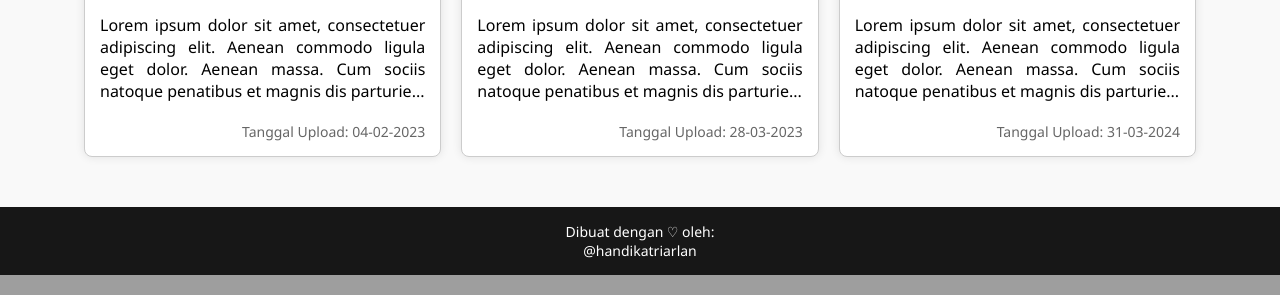
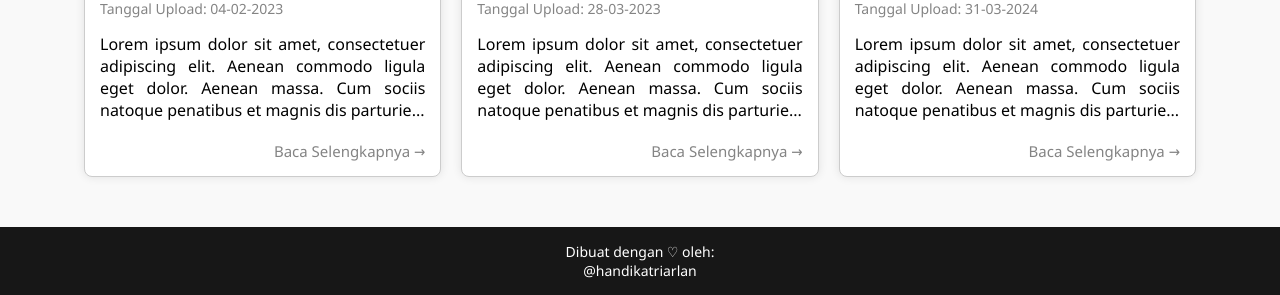
Before and after one commit to handikatriarlan/cerita-si3, a PHP site: page / in a window 1280 px wide. Shown: the part 1407-1702 px from the top of the page. Run offline with PHP 8.4, Linux system fonts and the light colour scheme; data comes from the database, SQL or seed files in the repository.

Commit message:
update post styling

```diff
--- a/assets/css/style.css
+++ b/assets/css/style.css
@@ -95,11 +95,30 @@ header a:hover {
 
 .post h3 {
     font-size: 20px;
-    margin-bottom: 10px;
+}
+
+.post h3:hover {
+
+}
+
+.posts-date {
+    font-size: 14px;
+    color: #848484;
+}
+
+.post .read-more {
+    font-size: 15px;
+    color: #848484;
+    text-align: right;
+    margin-top: 5px;
+}
+
+.post .read-more:hover {
+    font-weight: 500;
 }
 
 .post p {
-    margin-bottom: 20px;
+    margin: 15px 0;
     text-align: justify;
 }
 
@@ -107,14 +126,12 @@ header a:hover {
     max-width: 100%;
     height: auto;
     border-radius: 5px;
-    margin-bottom: 10px;
+    margin-bottom: 5px;
 }
 
-.posts-date {
-    font-size: 14px;
-    color: #666;
-    margin-top: auto;
-    text-align: right;
+.post img:hover {
+    transform: scale(0.95);
+    transition: 0.3s ease;
 }
 
 .post-detail {
@@ -133,7 +150,7 @@ header a:hover {
 .post-date,
 .post-category {
     margin-left: 5px;
-    color: #666;
+    color: #848484;
 }
 
 .post-content {
--- a/index.php
+++ b/index.php
@@ -19,10 +19,11 @@ $result = $conn->query($sql);
         while ($row = $result->fetch_assoc()) {
             $formatted_date = date("d-m-Y", strtotime($row['post_date']));
             echo "<div class='post'>";
+            echo "<a href='detail_post.php?post_id=" . $row['post_id'] . "'><img src='assets/images/" . $row['photo_file'] . "'></a>";
             echo "<a href='detail_post.php?post_id=" . $row['post_id'] . "'><h3>" . $row['post_title'] . "</h3></a>";
-            echo "<a href='detail_post.php?post_id=" . $row['post_id'] . "'><img src='assets/images/" . $row['photo_file'] . "'></a>";
+            echo "<span class='posts-date'>Tanggal Upload: " . $formatted_date . "</span>";
             echo "<p>" . substr($row['post_text'], 0, 157) . "...</p>";
-            echo "<span class='posts-date'>Tanggal Upload: " . $formatted_date . "</span>";
+            echo "<a class='read-more' href='detail_post.php?post_id=" . $row['post_id'] . "'>Baca Selengkapnya →</a>";
             echo "</div>";
         }
     } else {
```
